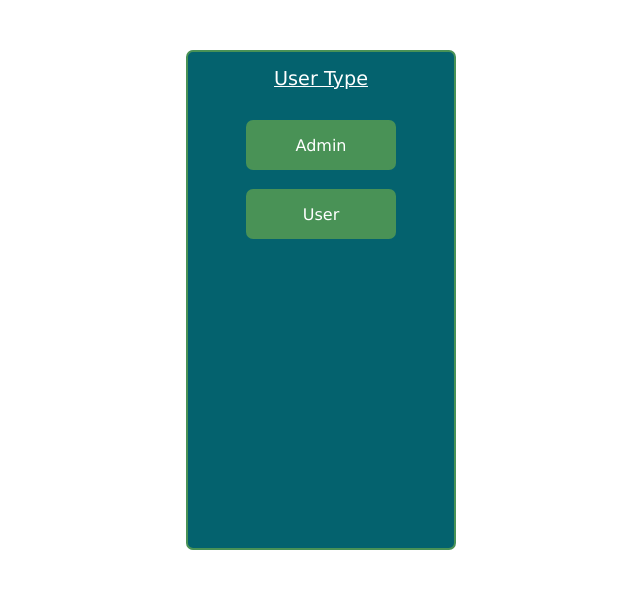
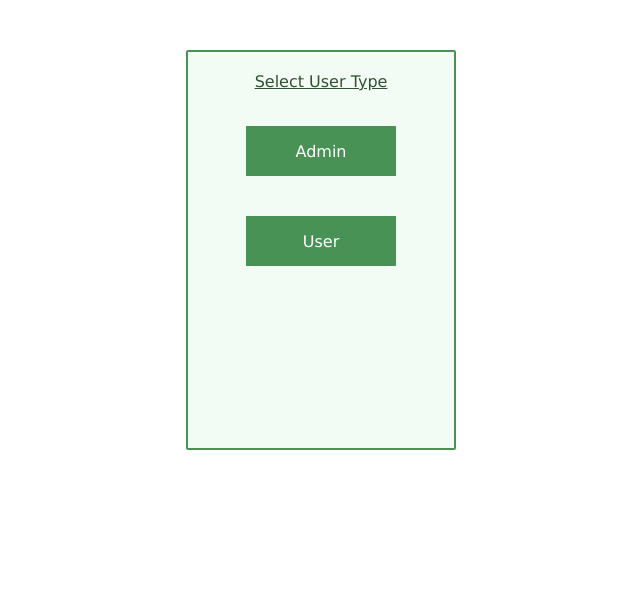
Before and after one commit to nlamo/db-class-website, a PHP site: page / in a window 1280 px wide. Shown: the top 589 px of the page, without its empty margins (319-959 px from the left). Run offline with PHP 8.4, Linux system fonts and the light colour scheme.

Commit message:
css changes, buttons added

```diff
--- a/employer/index.html
+++ b/employer/index.html
@@ -10,8 +10,7 @@
 <body>
     <div class="container">
         <div class="card">
-            <ul>
-                <li><u>Employer Login</u></li>
+            <p><u>Employer Login</u></p>
 
             <form>
                 <label for="admin">Admin</label><br>
@@ -21,7 +20,8 @@
                 <label for="password">Password</label><br>
                 <input type="text" id="password" name ="password">
             </form>
-            </ul>
+
+            <a class="button" href="#">Submit</a><br>
         </div>
     </div>
 </body>
--- a/index.html
+++ b/index.html
@@ -13,12 +13,9 @@
 <body>
     <div class="container">
         <div class="card">
-            <ul>
-                <li><u>User Type</u></li>
-
-                <a class="button" href="employer/index.html">Admin</a><br>
-                <a class="button" href="user/index.html">User</a>
-            </ul>
+            <p><u>Select User Type</u></p>
+            <a class="button" href="employer/index.html">Admin</a>
+            <a class="button" href="user/index.html">User</a>
         </div>
     </div>
 </body>
--- a/styles.css
+++ b/styles.css
@@ -6,53 +6,83 @@
 }
 
 body {
-    font-family: Verdana, Geneva, Tahoma, sans-serif;
-    color: #FFF;
+    display: flex;
+    flex-direction: column;
+    align-content: center;
+    justify-content: center;
+    flex-wrap: wrap;
+    font-family:'Lucida Sans', 'Lucida Sans Regular', 'Lucida Grande', 'Lucida Sans Unicode', Geneva, Verdana, sans-serif;
+    color: #002800;
     display: flex;
     flex-direction: column;
 }
 
-form {
-    padding: 5px 0px 5px 10px;
+a {
+    display: flex;
+    align-content: center;
+    justify-content: center;
 }
 
-li {
-    font-size: 1.2rem;
-    padding: 15px 0px 30px 0px;
+p {
+    opacity: .8;
     display: flex;
+    align-content: center;
     justify-content: center;
+    padding: 20px 0px 15px 0px;
+}
+
+form {
+    opacity: .7;
+    padding: 10px 0px 10px 0px;
 }
 
 /* Some of these reusable components may later be refactored into a utilities.css class.*/
 .container {
     padding-top: 50px;
     display: flex;
+    flex-direction: column;
     justify-content: center;
+}
+
+
+.card {
+    display: flex;
+    flex-direction: column;
     align-items: center;
+    height: 400px;
+    width: 270px;
+    border-radius: 2px;
+    background:  #F3FCF4;
+    border: 2px solid #499256;
 }
 
 .button {
     display: flex;
     justify-content: center;
     align-items: center;
+    margin: 20px 0px 20px 0px;
     color: #FFF;
     text-decoration: none;
     height: 50px;
     width: 150px;
-    border-radius: 7px;
+    border-radius: 0px;
     background: #499256;
 }
 
 .button:hover {
-    border: 1.5px solid #FFF;
+    border: 2px solid  #2F4858;
+    filter: brightness(107%);
+
 }
 
-.card {
-    display: flex;
-    justify-content: center;
-    height: 500px;
-    width: 270px;
-    border-radius: 7px;
-    background:  #04626E;
+
+/* TODO: Make a grid corresponding to some schema that could be likely used for the database project */
+/* NOTE: Potentially there will be the need to refactor this into separate dashboards for user and employer... depending on how large the differences are */
+.dashboard {
+    display: grid;
+    height: 800px;
+    width: 1600px;
+    border-radius: 2px;
+    background:  #F3FCF4;
     border: 2px solid #499256;
 }
--- a/user/index.html
+++ b/user/index.html
@@ -10,8 +10,7 @@
 <body>
     <div class="container">
         <div class="card">
-            <ul>
-                <li><u>User Login</u></li>
+            <p><u>User Login</u></p>
 
             <form>
                 <label for="user">User</label><br>
@@ -21,7 +20,8 @@
                 <label for="password">Password</label><br>
                 <input type="text" id="password" name ="password">
             </form>
-            </ul>
+
+            <a class="button" href="#">Submit</a><br>
         </div>
     </div>
 </body>
```
Also changed, not shown: employer/dashboard-employer.html (renamed from user/user-dashboard.html, +7 -2 lines), user/dashboard-user.html (renamed from employer/employer-dashboard.html, +7 -2 lines). Lines whose indentation alone changed are shown as unchanged.
